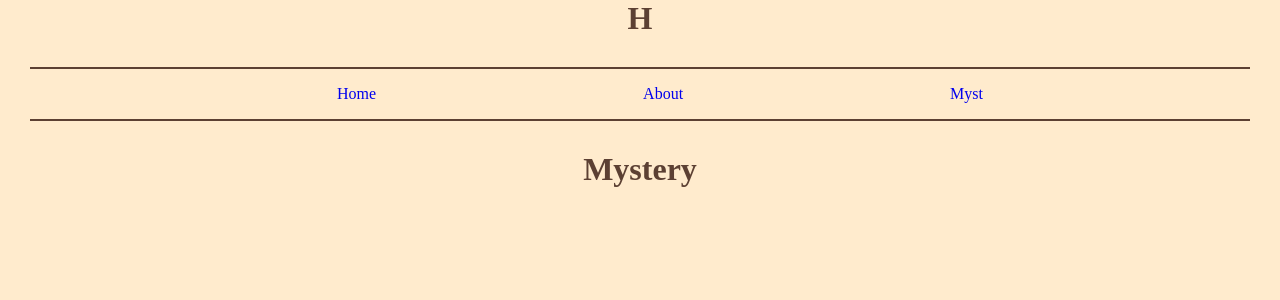
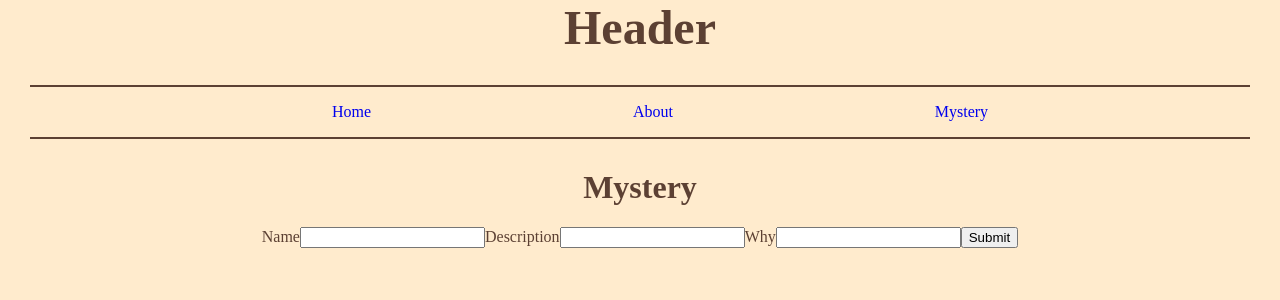
Before and after one commit to patteg21/phase-2-project, a React (Create React App) app in the folder phase-2-proj/: page /mystery in a window 1280 px wide. Shown: the top 300 px of the page. Built offline with nearby package versions, Linux system fonts and the light colour scheme.

Commit message:
complete

```diff
--- /dev/null
+++ b/phase-2-proj/db.json
@@ -0,0 +1,28 @@
+{
+  "random": [
+    {
+      "id": 1,
+      "title": "Random Thing",
+      "description": "OK Computer",
+      "why": "Why now?"
+    },
+    {
+      "title": "OK",
+      "description": "yes",
+      "why": "idk",
+      "id": 2
+    },
+    {
+      "title": "name",
+      "description": "desp",
+      "why": "not sure",
+      "id": 3
+    },
+    {
+      "title": "Gareth",
+      "description": "Patterson",
+      "why": "bcuz",
+      "id": 4
+    }
+  ]
+}
--- a/phase-2-proj/src/components/About.js
+++ b/phase-2-proj/src/components/About.js
@@ -1,10 +1,33 @@
-import React from "react";
+import React, { useState, useEffect } from "react";
 
 function About(){
+    const [displayData, setDisplayData] = useState([{}])
+    const [isLoading, setIsLoading] = useState(true)
+
+    useEffect(() =>{
+        fetch("http://localhost:3000/random")
+        .then(res => res.json())
+        .then(data => {
+            setDisplayData(data)
+
+            setIsLoading(false)
+        })
+    },[])
+
+    const display = displayData.map((data, index) =>(
+    <div key={index}>
+        <h3>Title: {data.title}</h3>
+        <p>Description: {data.description}</p>
+        <p>Why: {data.why}</p>
+      </div>
+    ))
+
+
 
     return (
         <div>
             <h1>About</h1>
+            { isLoading ? "Loading..." : display}
         </div>
 
     )
--- a/phase-2-proj/src/components/Header.js
+++ b/phase-2-proj/src/components/Header.js
@@ -7,7 +7,7 @@ function Header(){
 
     return (
         <div className="Header">
-        <h1>H</h1>
+        <h1>Header</h1>
         </div>
     )
 }
--- a/phase-2-proj/src/components/Mystery.js
+++ b/phase-2-proj/src/components/Mystery.js
@@ -1,10 +1,66 @@
-import React from "react";
+import React, { useState, useEffect } from "react";
 
 function Mystery(){
+    const [formData, setFormData] = useState({
+        title: '',
+        description: '',
+        why: '',
+    });
+
+    function handleChange(e){
+        const { name , value } = e.target
+
+        setFormData({
+            ...formData,
+            [name]: value,
+          })
+    }
+
+    function handleSubmit(e){
+        e.preventDefault();
+
+        fetch("http://localhost:3000/random",{
+            method: 'POST',
+            headers: {
+              'Content-Type': 'application/json',
+            },
+            body: JSON.stringify(formData)
+        })
+        .then(res => res.json())
+        .then(data => console.log(data))
+
+        console.log(formData)
+        console.log("It worked")
+    }
+
 
     return (
         <div>
             <h1>Mystery</h1>
+            <form onSubmit={handleSubmit}>
+                Name
+                <input
+                value={formData.title}
+                name="title"
+                type="text"
+                onChange={handleChange}
+                ></input>
+                Description
+                <input
+                value={formData.description}
+                name="description"
+                type="text"
+                onChange={handleChange}
+                ></input>
+                Why
+                <input
+                value={formData.why}
+                name="why"
+                type="text"
+                onChange={handleChange}
+                ></input>
+                <button type="submit">Submit</button>
+            </form>
         </div>
 
     )
--- a/phase-2-proj/src/components/NavBar.js
+++ b/phase-2-proj/src/components/NavBar.js
@@ -15,7 +15,7 @@ function NavBar(){
                     <Link className="link" to="/about">About</Link>
                 </li>
                 <li>
-                    <Link className="link" to="/mystery">Myst</Link>
+                    <Link className="link" to="/mystery">Mystery</Link>
                 </li>
             </ul>
         </div>
--- a/phase-2-proj/src/components/css/header.css
+++ b/phase-2-proj/src/components/css/header.css
@@ -6,4 +6,5 @@
 .Header h1{
     margin: 0px;
     padding: 0px;
+    font-size: 48px;
 }
--- a/phase-2-proj/src/components/css/navbar.css
+++ b/phase-2-proj/src/components/css/navbar.css
@@ -15,4 +15,5 @@
 
 .link{
     text-decoration: none;
+
 }
```
Also changed, not shown: 1 other file (tests, documents, lock files or other folders).
